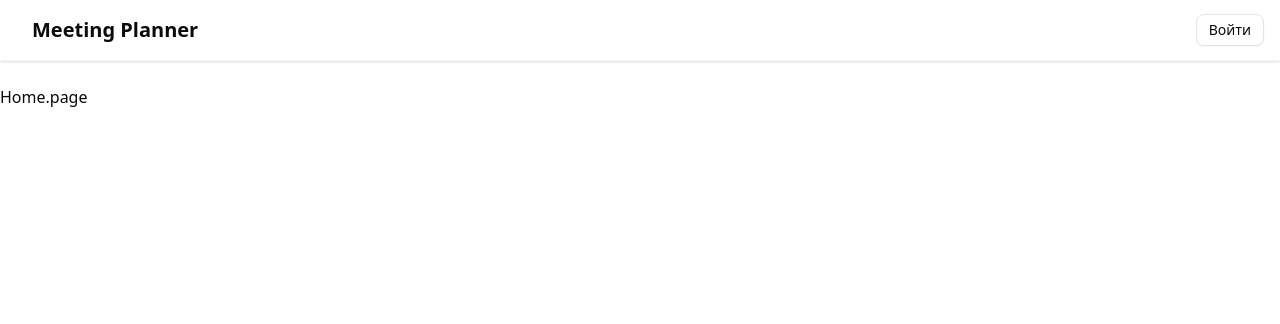
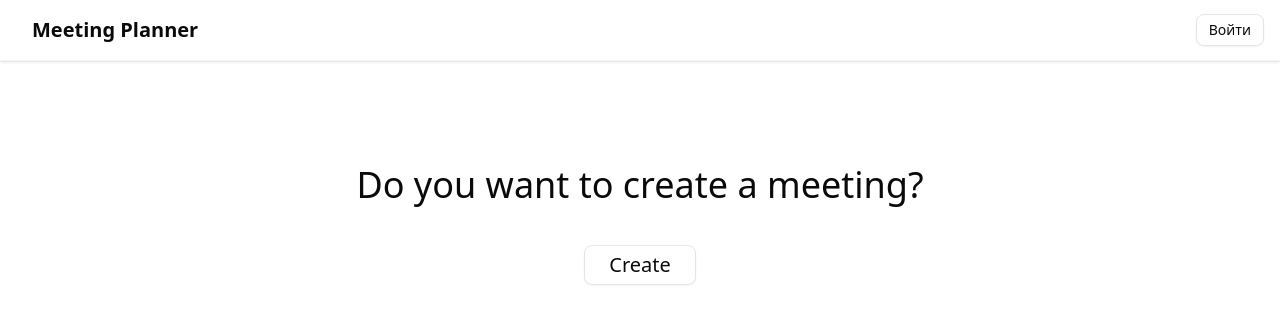
Before and after one commit to ArtemRazmeritsa/meeting-planner, a React (Vite) app: page / in a window 1280 px wide. Shown: the top 324 px of the page. Built offline with nearby package versions, Linux system fonts and the light colour scheme; no server answers.

Commit message:
test(api): implement tests for api

```diff
--- a/package.json
+++ b/package.json
@@ -9,7 +9,8 @@
     "lint": "eslint .",
     "preview": "vite preview",
     "storybook": "storybook dev -p 6006",
-    "build-storybook": "storybook build"
+    "build-storybook": "storybook build",
+    "test": "vitest"
   },
   "dependencies": {
     "@hookform/resolvers": "^5.0.1",
@@ -60,7 +61,8 @@
     "typescript": "~5.7.2",
     "typescript-eslint": "^8.26.1",
     "vite": "^6.3.0",
-    "vite-tsconfig-paths": "^5.1.4"
+    "vite-tsconfig-paths": "^5.1.4",
+    "vitest": "^3.2.1"
   },
   "eslintConfig": {
     "extends": [
--- a/src/app/index.css
+++ b/src/app/index.css
@@ -1,5 +1,5 @@
-@import "tailwindcss";
-@import "tw-animate-css";
+@import 'tailwindcss';
+@import 'tw-animate-css';
 
 @custom-variant dark (&:is(.dark *));
 
@@ -55,7 +55,8 @@
   --secondary-foreground: oklch(0.205 0 0);
   --muted: oklch(0.97 0 0);
   --muted-foreground: oklch(0.556 0 0);
-  --accent: oklch(0.97 0 0);
+  /* цвет при ховере на кнопки */
+  --accent: oklch(0.7091 0.1056 305.95);
   --accent-foreground: oklch(0.205 0 0);
   --destructive: oklch(0.577 0.245 27.325);
   --border: oklch(0.922 0 0);
--- a/src/app/protected-route.tsx
+++ b/src/app/protected-route.tsx
@@ -7,12 +7,12 @@ function ProtectedRoute() {
   const location = useLocation();
 
   if (isLoading) {
-  return null;
-}
+    return null;
+  }
 
   if (!user) {
     return (
-      <Navigate to={ROUTES.LOGIN} state={{ from: location }} replace />
+      <Navigate to={ROUTES.LOGIN} state={{ from: location.pathname }} replace />
     );
   }
 
--- a/src/app/router.tsx
+++ b/src/app/router.tsx
@@ -22,6 +22,10 @@ export const router = createBrowserRouter([
             path: ROUTES.EVENT,
             lazy: () => import('@/features/Event/Event.page'),
           },
+          {
+            path: ROUTES.CREATE_EVENT,
+            lazy: () => import('@/features/CreateEvent/CreateEvent.page'),
+          },
         ],
       },
       {
@@ -31,10 +35,6 @@ export const router = createBrowserRouter([
       {
         path: ROUTES.REGISTER,
         lazy: () => import('@/features/Auth/Register.page'),
-      },
-      {
-        path: ROUTES.CREATE_EVENT,
-        lazy: () => import('@/features/CreateEvent/CreateEvent.page'),
       },
       {
         path: ROUTES.PROFILE,
--- a/src/features/AppHeader/index.tsx
+++ b/src/features/AppHeader/index.tsx
@@ -12,7 +12,7 @@ export function AppHeader() {
       <div className="max-w-7xl mx-auto flex items-center justify-between">
         <Button
           variant="ghost"
-          className="text-xl font-semibold hover:bg-color/100 hover:cursor-pointer"
+          className="text-xl font-semibold hover:bg-color/100"
           onClick={() => navigate(ROUTES.HOME)}
         >
           Meeting Planner
@@ -30,7 +30,6 @@ export function AppHeader() {
             variant="outline"
             size="sm"
             onClick={() => (user ? logout() : navigate(ROUTES.LOGIN))}
-            className="hover:bg-muted-foreground/20 hover:cursor-pointer"
           >
             {user ? 'Выйти' : 'Войти'}
           </Button>
--- a/src/features/Auth/Login.page.tsx
+++ b/src/features/Auth/Login.page.tsx
@@ -9,7 +9,7 @@ function LoginPage() {
   const { user, isLoading } = useAuthStore();
   const location = useLocation();
   const navigate = useNavigate();
-  const from = location.state?.from?.pathname || ROUTES.HOME;
+  const from = location.state?.from || ROUTES.HOME;
 
   useEffect(() => {
     if (user) {
--- a/src/features/Auth/model/use-login.ts
+++ b/src/features/Auth/model/use-login.ts
@@ -1,12 +1,10 @@
 import { login } from '@/shared/api/auth';
 import { FirebaseError } from 'firebase/app';
 import { useState } from 'react';
-import { useNavigate } from 'react-router-dom';
 
 function useLogin() {
   const [isPending, setIsPending] = useState(false);
   const [error, setError] = useState<string | null>(null);
-  const navigate = useNavigate();
 
   const handleLogin = async (email: string, password: string) => {
     setIsPending(true);
@@ -14,7 +12,6 @@ function useLogin() {
 
     try {
       await login(email, password);
-      navigate('/');
     } catch (e) {
       if (e instanceof FirebaseError) {
         if (
--- a/src/features/Event/Event.page.tsx
+++ b/src/features/Event/Event.page.tsx
@@ -1,5 +1,6 @@
 function EventPage() {
   return <div>Event</div>;
+
 }
 
 export const Component = EventPage;
--- a/src/features/HomePage/Home.page.tsx
+++ b/src/features/HomePage/Home.page.tsx
@@ -1,7 +1,29 @@
+import { useAuthStore } from '@/shared/global-stores/auth/use-auth-store';
+import { ROUTES } from '@/shared/model/routes';
+import { Button } from '@/shared/ui/kit/button';
+import { useNavigate } from 'react-router-dom';
+
 function HomePage() {
+  const { user } = useAuthStore();
+  const navigate = useNavigate();
 
-
-  return <div>Home.page</div>;
+  return (
+    <div className="flex flex-col items-center py-20 gap-10">
+      <h1 className="text-4xl">Do you want to create a meeting?</h1>
+      <Button
+        variant="outline"
+        size="lg"
+        className="text-xl"
+        onClick={() =>
+          user
+            ? navigate(ROUTES.CREATE_EVENT)
+            : navigate(ROUTES.LOGIN, { state: { from: ROUTES.CREATE_EVENT } })
+        }
+      >
+        Create
+      </Button>
+    </div>
+  );
 }
 
 export const Component = HomePage;
--- a/src/shared/api/auth.ts
+++ b/src/shared/api/auth.ts
@@ -2,7 +2,7 @@ import { auth } from '@/shared/firebase';
 import {
   signInWithEmailAndPassword,
   createUserWithEmailAndPassword,
-  signOut
+  signOut,
 } from 'firebase/auth';
 
 export const register = async (email: string, password: string) => {
--- a/src/shared/ui/kit/button.tsx
+++ b/src/shared/ui/kit/button.tsx
@@ -1,8 +1,8 @@
-import * as React from "react"
-import { Slot } from "@radix-ui/react-slot"
-import { cva, type VariantProps } from "class-variance-authority"
+import * as React from 'react';
+import { Slot } from '@radix-ui/react-slot';
+import { cva, type VariantProps } from 'class-variance-authority';
 
-import { cn } from "@/shared/lib/css"
+import { cn } from '@/shared/lib/css';
 
 const buttonVariants = cva(
   "inline-flex items-center justify-center gap-2 whitespace-nowrap rounded-md text-sm font-medium transition-all disabled:pointer-events-none disabled:opacity-50 [&_svg]:pointer-events-none [&_svg:not([class*='size-'])]:size-4 shrink-0 [&_svg]:shrink-0 outline-none focus-visible:border-ring focus-visible:ring-ring/50 focus-visible:ring-[3px] aria-invalid:ring-destructive/20 dark:aria-invalid:ring-destructive/40 aria-invalid:border-destructive",
@@ -10,30 +10,30 @@ const buttonVariants = cva(
     variants: {
       variant: {
         default:
-          "bg-primary text-primary-foreground shadow-xs hover:bg-primary/90",
+          'bg-primary text-primary-foreground shadow-xs hover:bg-primary/90 hover:cursor-pointer',
         destructive:
-          "bg-destructive text-white shadow-xs hover:bg-destructive/90 focus-visible:ring-destructive/20 dark:focus-visible:ring-destructive/40 dark:bg-destructive/60",
+          'bg-destructive text-white shadow-xs hover:bg-destructive/90 focus-visible:ring-destructive/20 dark:focus-visible:ring-destructive/40 dark:bg-destructive/60',
         outline:
-          "border bg-background shadow-xs hover:bg-accent hover:text-accent-foreground dark:bg-input/30 dark:border-input dark:hover:bg-input/50",
+          'border bg-background shadow-xs hover:bg-accent hover:cursor-pointer hover:text-accent-foreground dark:bg-input/30 dark:border-input dark:hover:bg-input/50',
         secondary:
-          "bg-secondary text-secondary-foreground shadow-xs hover:bg-secondary/80",
+          'bg-secondary text-secondary-foreground shadow-xs hover:bg-secondary/80',
         ghost:
-          "hover:bg-accent hover:text-accent-foreground dark:hover:bg-accent/50",
-        link: "text-primary underline-offset-4 hover:underline",
+          'hover:bg-accent hover:text-accent-foreground hover:cursor-pointer dark:hover:bg-accent/50',
+        link: 'text-primary underline-offset-4 hover:underline',
       },
       size: {
-        default: "h-9 px-4 py-2 has-[>svg]:px-3",
-        sm: "h-8 rounded-md gap-1.5 px-3 has-[>svg]:px-2.5",
-        lg: "h-10 rounded-md px-6 has-[>svg]:px-4",
-        icon: "size-9",
+        default: 'h-9 px-4 py-2 has-[>svg]:px-3',
+        sm: 'h-8 rounded-md gap-1.5 px-3 has-[>svg]:px-2.5',
+        lg: 'h-10 rounded-md px-6 has-[>svg]:px-4',
+        icon: 'size-9',
       },
     },
     defaultVariants: {
-      variant: "default",
-      size: "default",
+      variant: 'default',
+      size: 'default',
     },
   }
-)
+);
 
 function Button({
   className,
@@ -41,11 +41,11 @@ function Button({
   size,
   asChild = false,
   ...props
-}: React.ComponentProps<"button"> &
+}: React.ComponentProps<'button'> &
   VariantProps<typeof buttonVariants> & {
-    asChild?: boolean
+    asChild?: boolean;
   }) {
-  const Comp = asChild ? Slot : "button"
+  const Comp = asChild ? Slot : 'button';
 
   return (
     <Comp
@@ -53,7 +53,7 @@ function Button({
       className={cn(buttonVariants({ variant, size, className }))}
       {...props}
     />
-  )
+  );
 }
 
-export { Button, buttonVariants }
+export { Button, buttonVariants };
```
Also changed, not shown: 2 other files (tests, documents, lock files or other folders).
